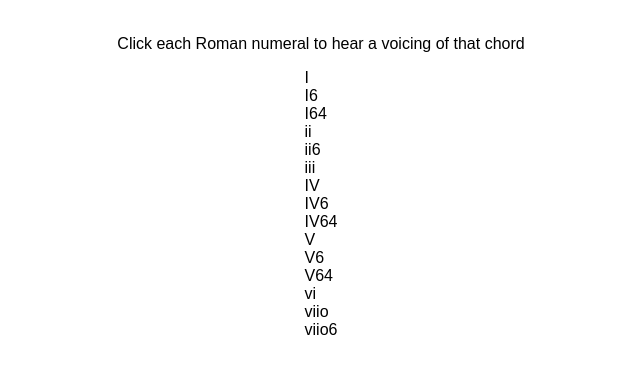
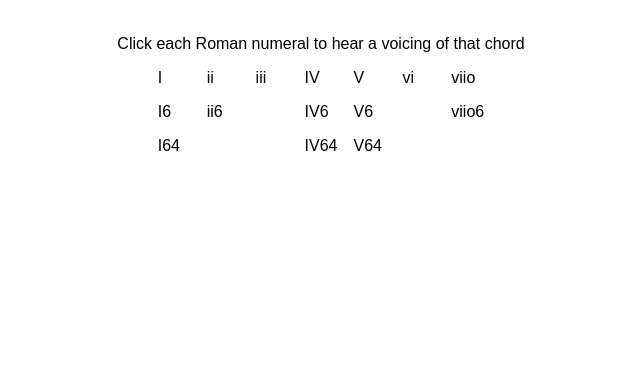
Before and after one commit to meuzishun/git_practice_triads, a plain HTML site: page index.html in a window 1280 px wide. Shown: the part 69-442 px from the top of the page, without its empty margins (319-959 px from the left). Drawn offline with Linux system fonts and the light colour scheme.

Commit message:
Position the chord labels

```diff
--- a/main.css
+++ b/main.css
@@ -9,3 +9,15 @@ body {
     justify-content: center;
     align-items: center;
 }
+
+.container {
+    display: grid;
+    grid-template-columns: repeat(7, 1fr);
+    grid-gap: 1em;
+}
+
+.container>div {
+    display: grid;
+    grid-template-rows: repeat(3, 1fr);
+    grid-gap: 1em;
+}
```
